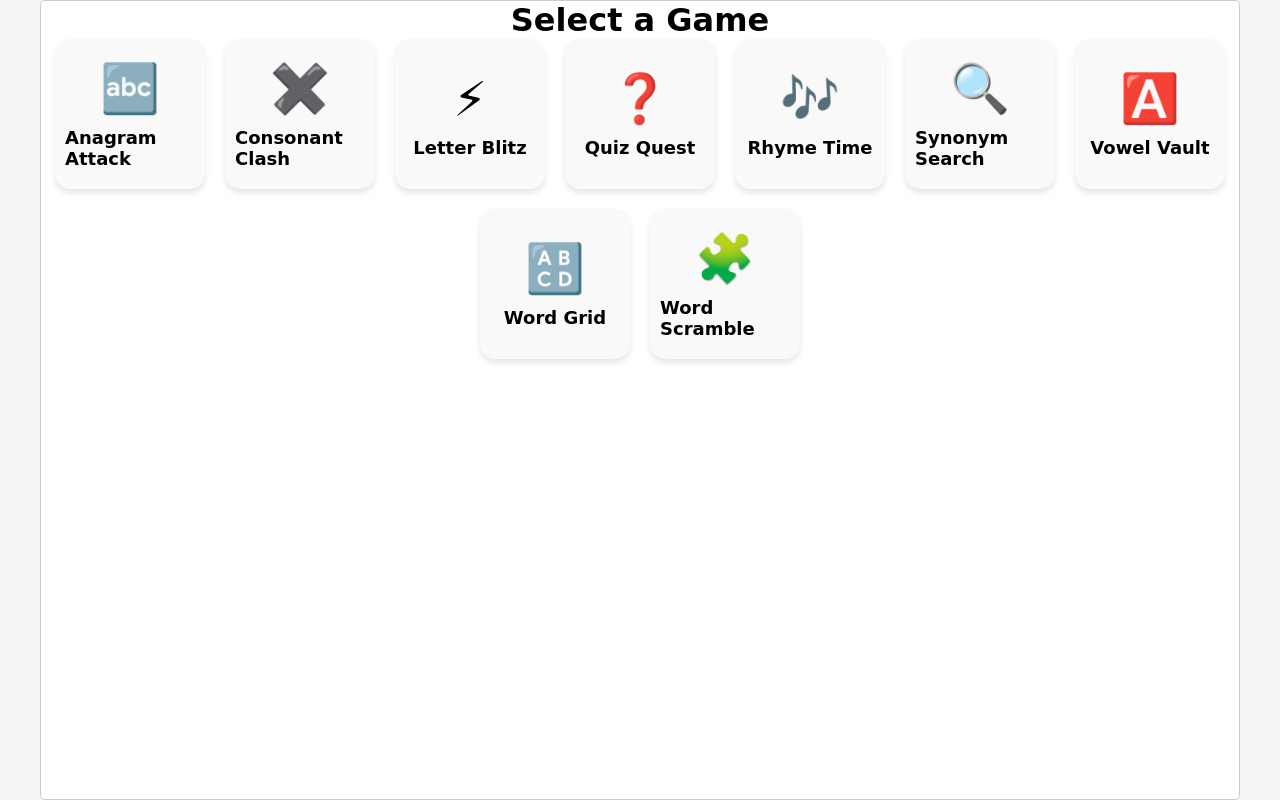
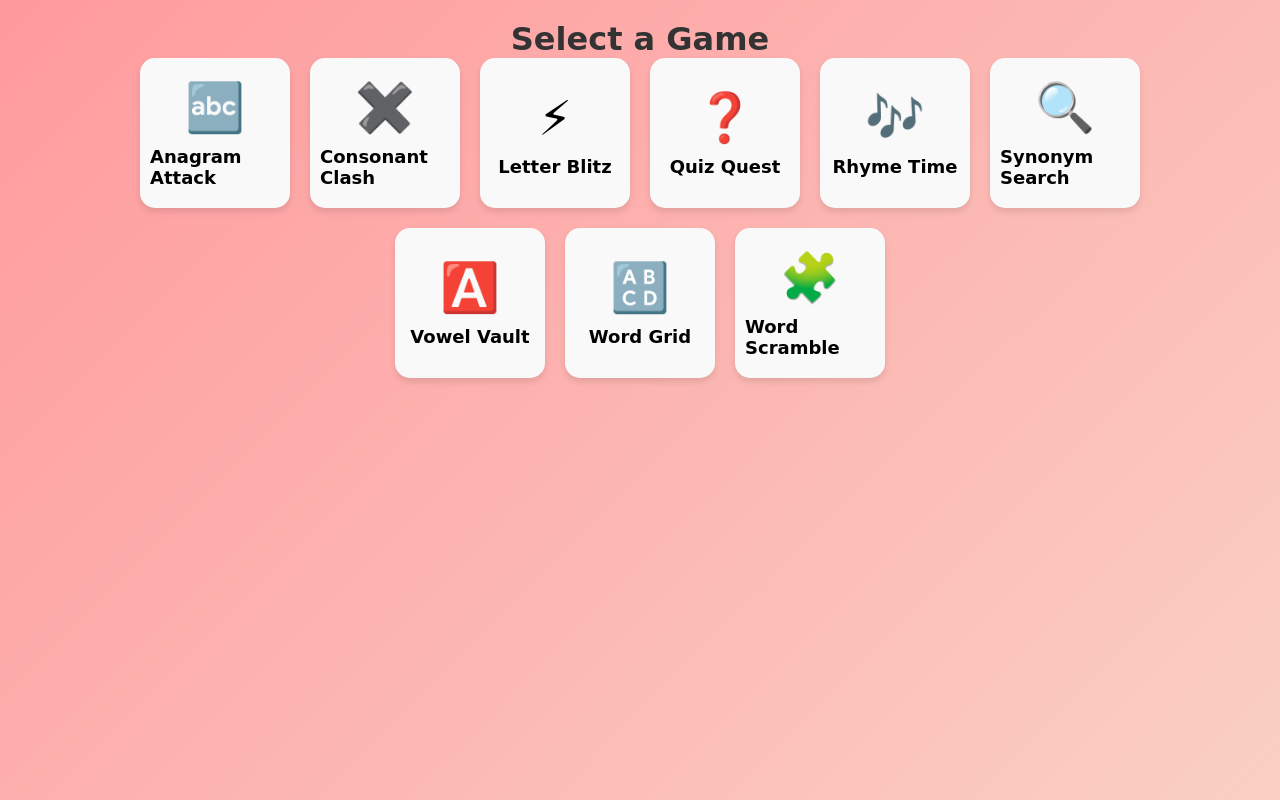
Before and after one commit to joseph-johnson27001/game-world, a Vue app: page / in a window 1280 px wide. Built offline with nearby package versions, Linux system fonts and the light colour scheme; the HTML template or start-up script is replaced by a standard one.

Commit message:
Site colours

```diff
--- a/src/App.vue
+++ b/src/App.vue
@@ -12,6 +12,7 @@
 }
 
 #app {
+  background: linear-gradient(135deg, #ff9a9e, #fad0c4);
   display: flex;
   justify-content: center;
   background-color: #f5f5f5;
@@ -19,10 +20,8 @@
 
 main {
   max-width: 1200px;
-  border: 1px solid #ccc;
   border-radius: 5px;
   height: 100vh;
-  background-color: white;
 }
 
 h1 {
--- a/src/views/GameSelection.vue
+++ b/src/views/GameSelection.vue
@@ -75,6 +75,16 @@ export default {
 </script>
 
 <style scoped>
+.game-selection {
+  min-height: 100vh;
+  padding: 20px;
+}
+
+h1 {
+  text-align: center;
+  color: #333;
+}
+
 .game-list {
   display: flex;
   flex-wrap: wrap;
```
